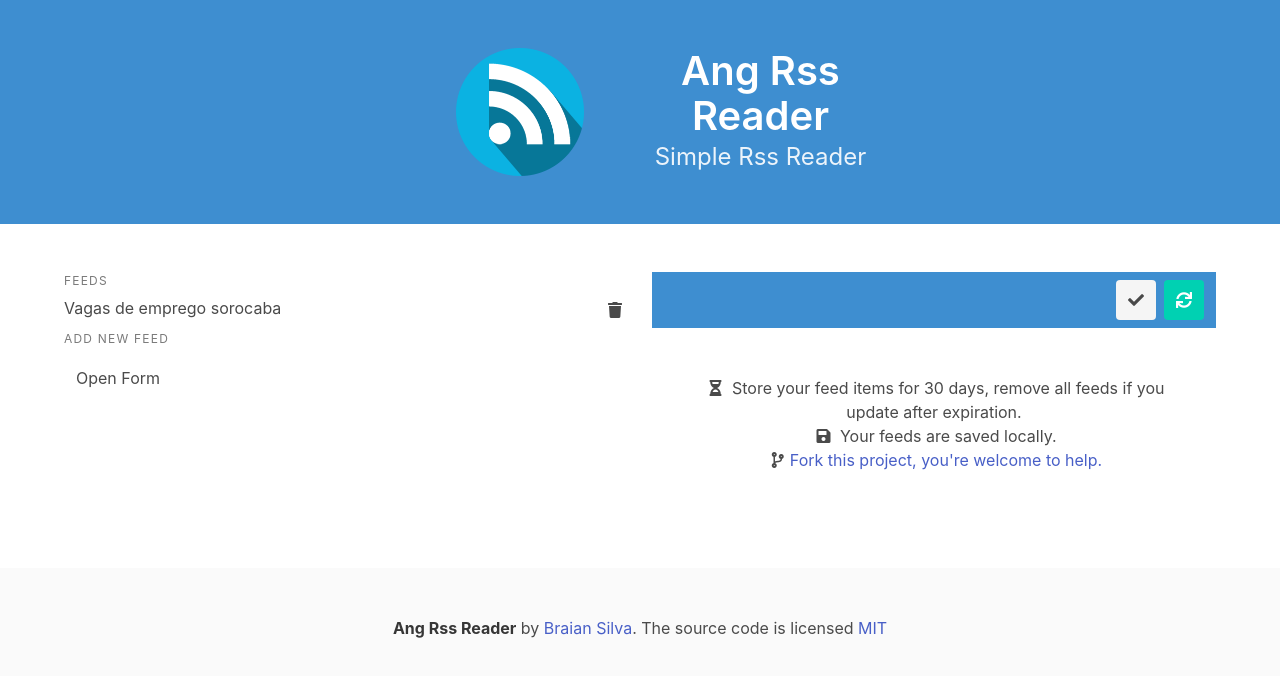
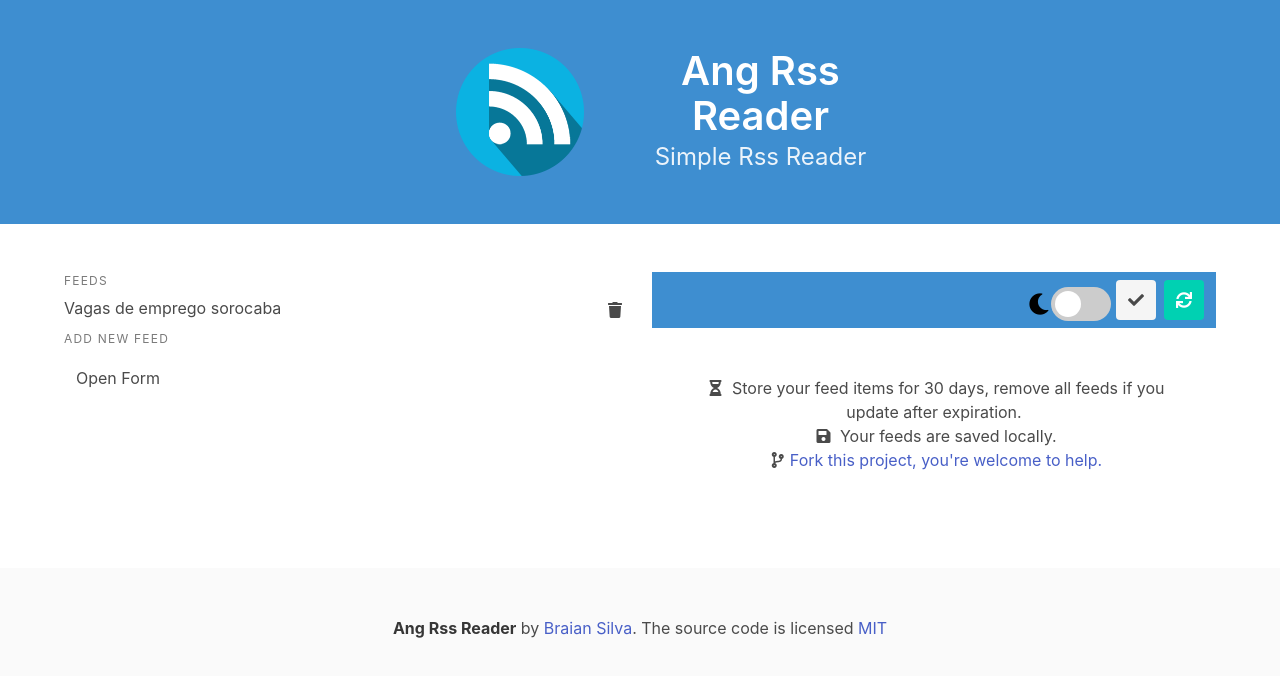
Before and after one commit to BraianS/ang-rss-reader, an Angular app: page / in a window 1280 px wide. Shown: the top 676 px of the page. Built offline with nearby package versions, Linux system fonts and the light colour scheme.

Commit message:
Add dark mode feature

```diff
--- a/src/app/feed-card/feed-card.component.html
+++ b/src/app/feed-card/feed-card.component.html
@@ -4,6 +4,13 @@
       <div class="navbar-end">
         <div class="navbar-item">
           <div class="buttons">
+            <span class="icon ">
+              <i class="fas fa-lg" [ngClass]="{'fa-sun':isDarkTheme,'fa-moon':!isDarkTheme}"></i>
+            </span>
+            <label class="switch">
+              <input type="checkbox" (click)="changeTheme()">
+              <span class="slider round"></span>
+            </label>
             <a class="button is-light" (click)="removeFeedItems()">
               <span *ngIf="feedItemList.length">{{feedItemList.length}}</span>
               <span class="icon">
--- a/src/app/feed-card/feed-card.component.scss
+++ b/src/app/feed-card/feed-card.component.scss
@@ -6,3 +6,67 @@
 .is-hover:hover {
   box-shadow: 0 0 11px rgba(33, 33, 33, 0.2);
 }
+
+.switch {
+  position: relative;
+  display: inline-block;
+  width: 60px;
+  height: 34px;
+  margin-right: 5px;
+}
+
+.switch input {
+  opacity: 0;
+  width: 0;
+  height: 0;
+}
+
+.slider {
+  position: absolute;
+  cursor: pointer;
+  top: 0;
+  left: 0;
+  right: 0;
+  bottom: 0;
+  background-color: #ccc;
+  transition: 0.4s;
+}
+
+.slider:before {
+  position: absolute;
+  content: "";
+  height: 26px;
+  width: 26px;
+  left: 4px;
+  bottom: 4px;
+  background-color: white;
+  transition: 0.4s;
+}
+
+input:checked + .slider {
+  background-color: #2175f3;
+}
+
+input:focus + .slider {
+  box-shadow: 0 0 1px #2175f3;
+}
+
+input:checked + .slider:before {
+  transform: translateX(26px);
+}
+
+.slider.round {
+  border-radius: 34px;
+}
+
+.slider.round:before {
+  border-radius: 50%;
+}
+
+.fa-moon {
+  color: #000;
+}
+
+.fa-sun {
+  color: rgb(251, 172, 19);
+}
--- a/src/app/feed-card/feed-card.component.ts
+++ b/src/app/feed-card/feed-card.component.ts
@@ -1,6 +1,7 @@
-import { Component, OnInit, Input, OnChanges } from '@angular/core';
+import { Component, OnInit, Input, OnChanges, ElementRef, Renderer2, Inject } from '@angular/core';
 import { FeedService } from '../shared/feed.service';
 import { FeedItems } from '../model/FeedItems';
+import { DOCUMENT } from '@angular/common';
 
 @Component({
   selector: 'feed-card',
@@ -16,8 +17,11 @@ export class FeedCardComponent implements OnInit, OnChanges {
   isModalActive: boolean = false;
   isLoadingActive: boolean = false;
   isAboutActive: boolean = true;
+  isDarkTheme: boolean = false;
 
-  constructor(private feedService: FeedService) { }
+  constructor(private feedService: FeedService,
+    private _re: Renderer2,
+    @Inject(DOCUMENT) private document: Document) { }
 
   ngOnInit() { }
 
@@ -34,7 +38,7 @@ export class FeedCardComponent implements OnInit, OnChanges {
     this.feedItem = feedItem;
   }
 
-  closeModal(){
+  closeModal() {
     this.isModalActive = !this.isModalActive;
     this.feedItem = [];
   }
@@ -96,4 +100,13 @@ export class FeedCardComponent implements OnInit, OnChanges {
     this.isModalActive = false;
     this.isLoadingActive = false;
   }
+
+  changeTheme() {
+    this.isDarkTheme = !this.isDarkTheme;
+    if (this.isDarkTheme) {
+      this._re.setAttribute(this.document.documentElement, 'data-theme', 'dark');
+    } else {
+      this._re.removeAttribute(this.document.documentElement, 'data-theme');
+    }
+  }
 }
--- a/src/scss/styles.scss
+++ b/src/scss/styles.scss
@@ -1,11 +1,14 @@
 /* You can add global styles to this file, and also import other style files */
 /* @import url("https://maxcdn.bootstrapcdn.com/bootstrap/4.0.0/css/bootstrap.min.css"); */
 @import "variables";
+@import "themes/dark/dark-variables";
 @import url("https://fonts.googleapis.com/css?family=Lato:400,700&display=swap");
 @import "~@fortawesome/fontawesome-free/scss/fontawesome";
 @import "~@fortawesome/fontawesome-free/scss/brands";
 @import "~@fortawesome/fontawesome-free/scss/regular";
 @import "~@fortawesome/fontawesome-free/scss/solid";
+@import "themes/dark/components/home.scss";
+@import "themes/dark/components/feed-card.scss";
 
 body {
   font-family: $font-lato;
--- /dev/null
+++ b/src/scss/themes/dark/_dark-variables.scss
@@ -0,0 +1,9 @@
+$background-primary:#101112 !important;
+$background-secondary:#121314 !important;
+
+$text-primary: #a6a6a6 !important;
+$text-secondary: #8a8884 !important;
+
+$is-danger: #6f0016 !important;
+$is-info: #084770 !important;
+$is-primary: #008571 !important;
--- /dev/null
+++ b/src/scss/themes/dark/components/feed-card.scss
@@ -0,0 +1,18 @@
+[data-theme="dark"] {
+  .modal-card-body {
+    background-color: $background-primary;
+  }
+
+  .modal-card-head {
+    background-color: $background-secondary;
+  }
+
+  .box {
+    background-color: $background-primary;
+  }
+
+  .slider:before {
+    background-color: $background-primary;
+    box-shadow: 0 0 1px $background-primary;
+  }
+}
--- /dev/null
+++ b/src/scss/themes/dark/components/home.scss
@@ -0,0 +1,76 @@
+[data-theme="dark"] {
+  body {
+    background-color: $background-primary;
+  }
+
+  footer {
+    background-color: $background-secondary;
+  }
+
+  .title,
+  .subtitle,
+  .menu-label,
+  .container,
+  p {
+    color: $text-primary;
+  }
+
+  strong,
+  .content {
+    color: $text-secondary;
+  }
+
+  .input {
+    background-color: $background-primary;
+    color: $is-info;
+
+    &::placeholder {
+      color: $text-primary;
+    }
+  }
+
+  .menu-list {
+    .column {
+      color: $text-secondary;
+
+      &:hover {
+        background-color: #121314;
+        color: $text-secondary;
+      }
+    }
+
+    a:hover {
+      background-color: $background-secondary;
+      color: $text-secondary;
+    }
+  }
+
+  .button {
+    background-color: $background-primary;
+    color: $text-primary;
+  }
+
+  .is-active {
+    background-color: $is-info;
+    color: $text-secondary;
+  }
+
+  .is-primary {
+    background: $is-primary;
+    color: $text-primary;
+  }
+
+  .is-danger {
+    background-color: $is-danger;
+    color: $text-primary;
+  }
+
+  .is-info {
+    background-color: $is-info;
+  }
+
+  .is-light {
+    background-color: $background-secondary;
+    color: $is-info;
+  }
+}
```
